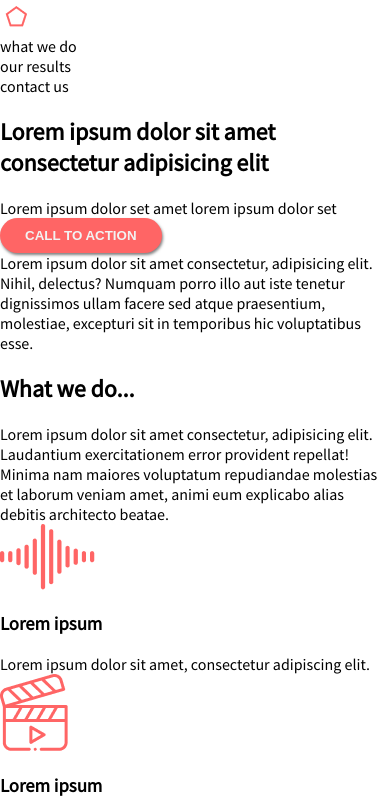
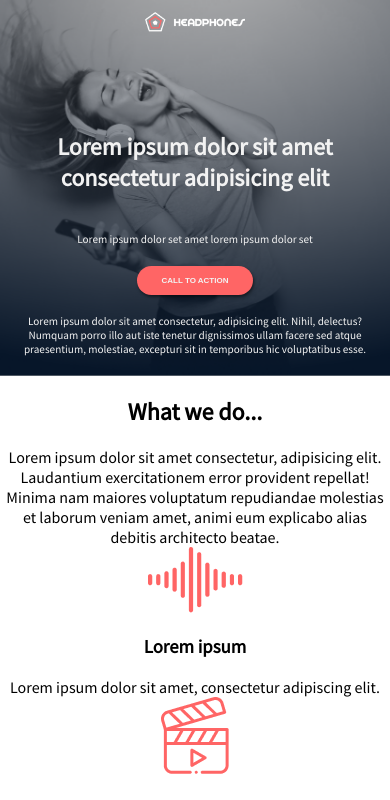
Before and after one commit to yahaiii/headphones, a plain HTML site: page index.html in a window 390 px wide. Shown: the top 800 px of the page. Drawn offline with Linux system fonts and the light colour scheme.

Commit message:
achieve mobile layout

```diff
--- a/index.html
+++ b/index.html
@@ -7,6 +7,7 @@
     <link rel="stylesheet" href="styles/styles.css">
 </head>
 <body>
+    <div class="hero">
         <header>
             <div class="logo">
                 <a href="">
@@ -21,13 +22,16 @@
                 </ul>
             </div>
         </header>
-    <main>
             <section id="banner">
+                <div class="banner-content">
                     <h1>Lorem ipsum dolor sit amet consectetur adipisicing elit</h1>
                     <p>Lorem ipsum dolor set amet lorem ipsum dolor set</p>
                     <button>CALL TO ACTION</button>
                     <p>Lorem ipsum dolor sit amet consectetur, adipisicing elit. Nihil, delectus? Numquam porro illo aut iste tenetur dignissimos ullam facere sed atque praesentium, molestiae, excepturi sit in temporibus hic voluptatibus esse.</p>
+                </div>
             </section>
+    </div>
+
         <section id="services">
             <h2>What we do...</h2>
             <p>Lorem ipsum dolor sit amet consectetur, adipisicing elit. Laudantium exercitationem error provident repellat! Minima nam maiores voluptatum repudiandae molestias et laborum veniam amet, animi eum explicabo alias debitis architecto beatae.</p>
@@ -73,7 +77,6 @@
                 <button class="cta">CALL TO ACTION</button>
             </form>
         </section>
-    </main>
     <footer>
         <div>
             <div class="row">
--- a/styles/styles.css
+++ b/styles/styles.css
@@ -2,6 +2,7 @@
 
 :root {
     --primary: #FF6565;
+    text-align: center;
 
 }
 
@@ -29,7 +30,8 @@ button {
     text-transform: uppercase;
     box-shadow: 1px 2px 3px rgba(0, 2, 0, 0.5);
     border: none;
-    font-weight: 900;
+    font-weight: 600;
+    font-size: 0.5em;
 }
 
 button:hover {
@@ -43,3 +45,35 @@ button:hover {
     font-family: 'Source San Pro';
     src: url('../assets/fonts/SourceSansPro-Regular.otf');
 }
+
+.hero {
+    background-image: url('../assets/images/background.png');
+    background-repeat: no-repeat;
+    background-position: center;
+    background-size: cover;
+    text-align: center;
+    color: #f2f2f2;
+}
+
+.logo img {
+    width:100px;
+    margin-top: 12px;
+
+}
+
+.navlinks {
+    display: none;;
+}
+
+.banner-content h1 {
+    padding: 75px 7px 0;
+}
+
+.banner-content p {
+    font-size: 0.7em;
+    padding: 5%;
+}
+
+/* #services, #results, #contact {
+    text-align: center;
+} */
```
Also changed, not shown: desktop.png (added), mobile.png (added), tablet.png (added). Lines whose indentation alone changed are shown as unchanged.
